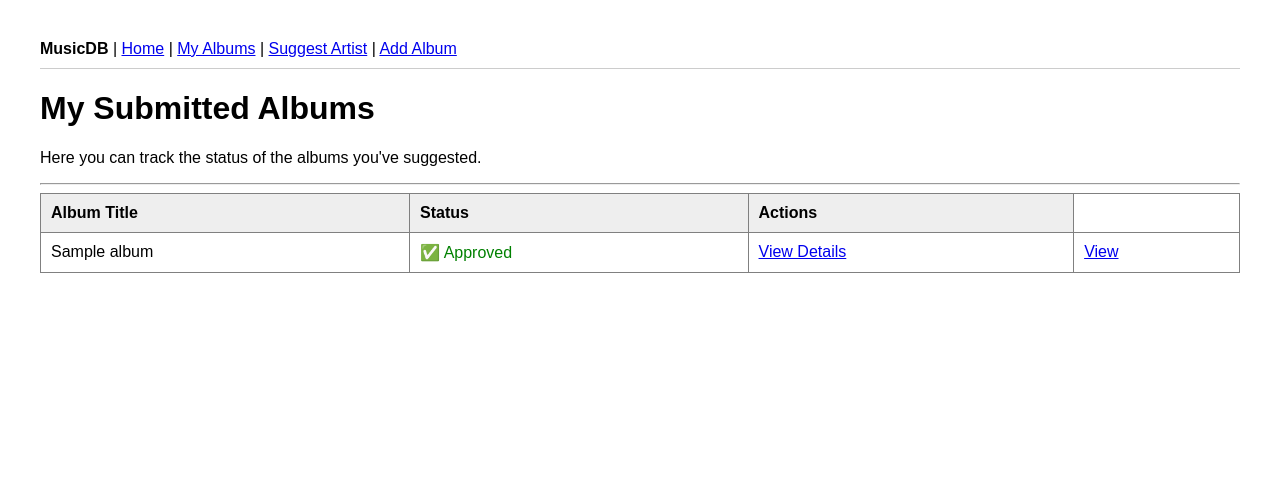
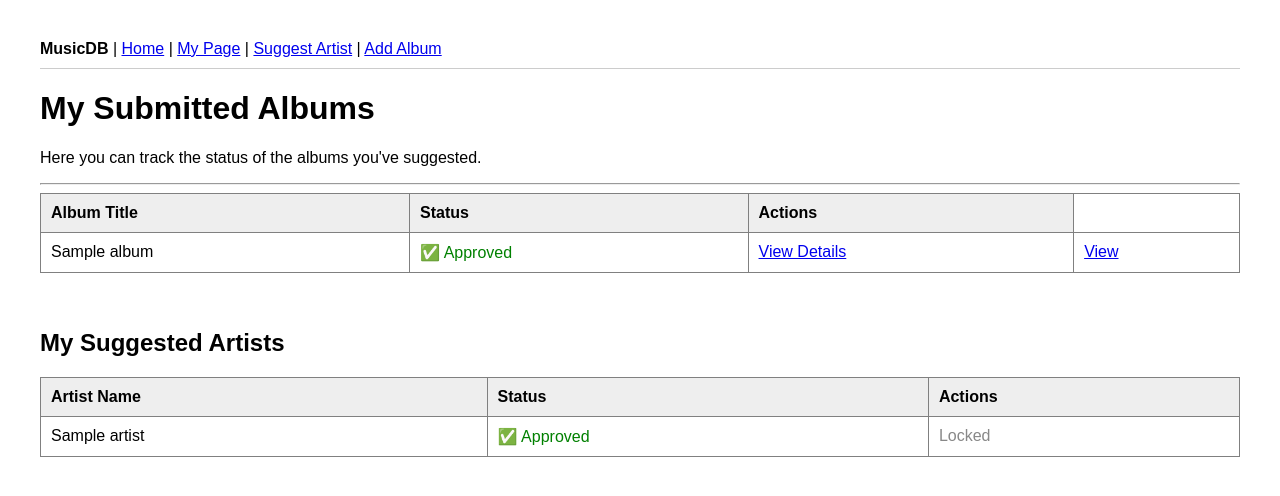
Before and after one commit to Sailor4/MusicAlbumsReviews, a Django app: page /my-albums/ in a window 1280 px wide. Shown: the top 496 px of the page. Run offline with Django 5.2, Linux system fonts and the light colour scheme; a user stored in the database is signed in; tables that the repository leaves empty hold one stand-in row (values such as "Sample post").

Commit message:
you can now view your suggested artist in my page

```diff
--- a/albums/urls.py
+++ b/albums/urls.py
@@ -1,6 +1,6 @@
 from django.urls import path
 from .views import AlbumCreateView, AlbumDetailView, ReviewCreateView, AlbumEditView, AlbumDeleteView, ArtistCreateView, \
-    ReviewEditView, ReviewDeleteView
+    ReviewEditView, ReviewDeleteView, ArtistEditView
 
 urlpatterns = [
     path('add/', AlbumCreateView.as_view(), name='album-add'),
@@ -11,4 +11,5 @@ urlpatterns = [
     path('artist/add/', ArtistCreateView.as_view(), name='artist-add'),
     path('review/<int:pk>/edit/', ReviewEditView.as_view(), name='review-edit'),
     path('review/<int:pk>/delete/', ReviewDeleteView.as_view(), name='review-delete'),
+    path('artist/<int:pk>/edit/', ArtistEditView.as_view(), name='artist-edit'),
 ]
--- a/common/templates/common/my-albums.html
+++ b/common/templates/common/my-albums.html
@@ -45,4 +45,38 @@
             {% endfor %}
         </tbody>
     </table>
+<br><br>
+<h2>My Suggested Artists</h2>
+<table border="1" style="width: 100%; border-collapse: collapse; text-align: left;">
+    <thead>
+        <tr style="background: #eee;">
+            <th style="padding: 10px;">Artist Name</th>
+            <th style="padding: 10px;">Status</th>
+            <th style="padding: 10px;">Actions</th>
+        </tr>
+    </thead>
+    <tbody>
+        {% for artist in my_artists %}
+            <tr>
+                <td style="padding: 10px;">{{ artist.name }}</td>
+                <td style="padding: 10px;">
+                    {% if artist.is_approved %}
+                        <span style="color: green;">✅ Approved</span>
+                    {% else %}
+                        <span style="color: orange;">⏳ Pending</span>
+                    {% endif %}
+                </td>
+                <td style="padding: 10px;">
+                    {% if not artist.is_approved %}
+                        <a href="{% url 'artist-edit' artist.pk %}" style="color: blue;">Edit Name</a>
+                    {% else %}
+                        <span style="color: #888;">Locked</span>
+                    {% endif %}
+                </td>
+            </tr>
+        {% empty %}
+            <tr><td colspan="3" style="padding: 10px;">No artists suggested yet.</td></tr>
+        {% endfor %}
+    </tbody>
+</table>
 {% endblock %}
--- a/common/views.py
+++ b/common/views.py
@@ -1,5 +1,5 @@
 from django.views.generic import ListView
-from albums.models import Album
+from albums.models import Album, Artist
 from django.contrib.auth.mixins import LoginRequiredMixin
 
 class HomePageView(ListView):
@@ -18,3 +18,8 @@ class MyAlbumsView(LoginRequiredMixin, ListView):
 
     def get_queryset(self):
         return Album.objects.filter(added_by=self.request.user).order_by('-release_year')
+
+    def get_context_data(self, **kwargs):
+        context = super().get_context_data(**kwargs)
+        context['my_artists'] = Artist.objects.filter(added_by=self.request.user).order_by('name')
+        return context
--- a/templates/base.html
+++ b/templates/base.html
@@ -13,7 +13,7 @@
     <nav>
         <strong>MusicDB</strong> |
         <a href="{% url 'home' %}">Home</a> |
-        <a href="{% url 'my-albums' %}">My Albums</a> |
+        <a href="{% url 'my-albums' %}">My Page</a> |
         <a href="{% url 'artist-add' %}">Suggest Artist</a> | <a href="{% url 'album-add' %}">Add Album</a>
     </nav>
 
```
Also changed, not shown: albums/templates/albums/artist-edit.html (added, +10 -0 lines), albums/views.py (+10 -0 lines).
